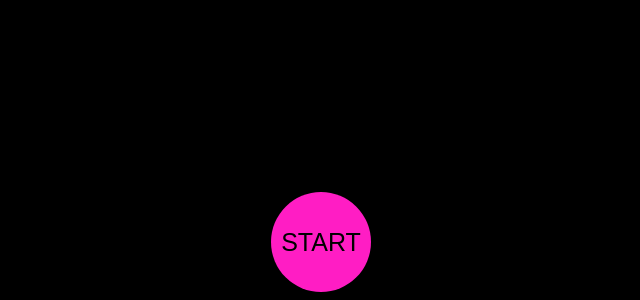
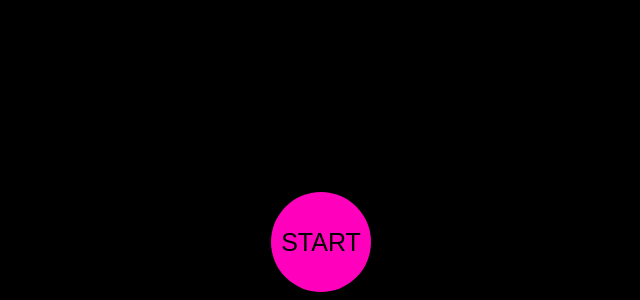
Before and after one commit to evekos/snake, a website: page index.html in a window 1280 px wide. Shown: the part 620-920 px from the top of the page, without its empty margins (319-959 px from the left). Drawn offline with nearby package versions, Linux system fonts and the light colour scheme.

Commit message:
Update index.html

```diff
--- a/index.html
+++ b/index.html
@@ -72,7 +72,7 @@
 </table>
 <div style="margin: 0 auto;text-align: center;">
     <button id="start" type="button" style="
-    background: #ff1dc4;
+    background: #ff00bc;
     border: 0;
     color: #000;
     border-radius: 50%;
```
